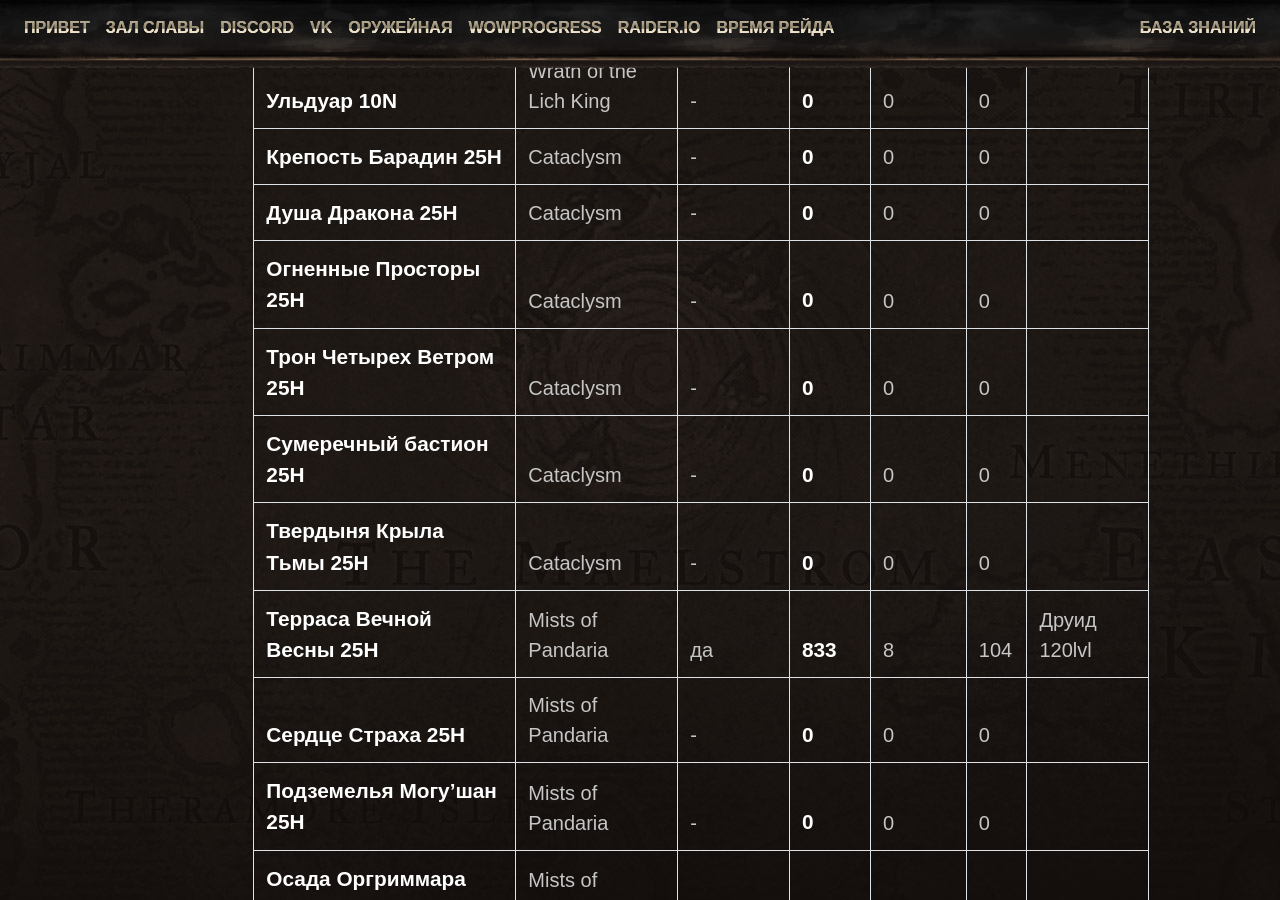
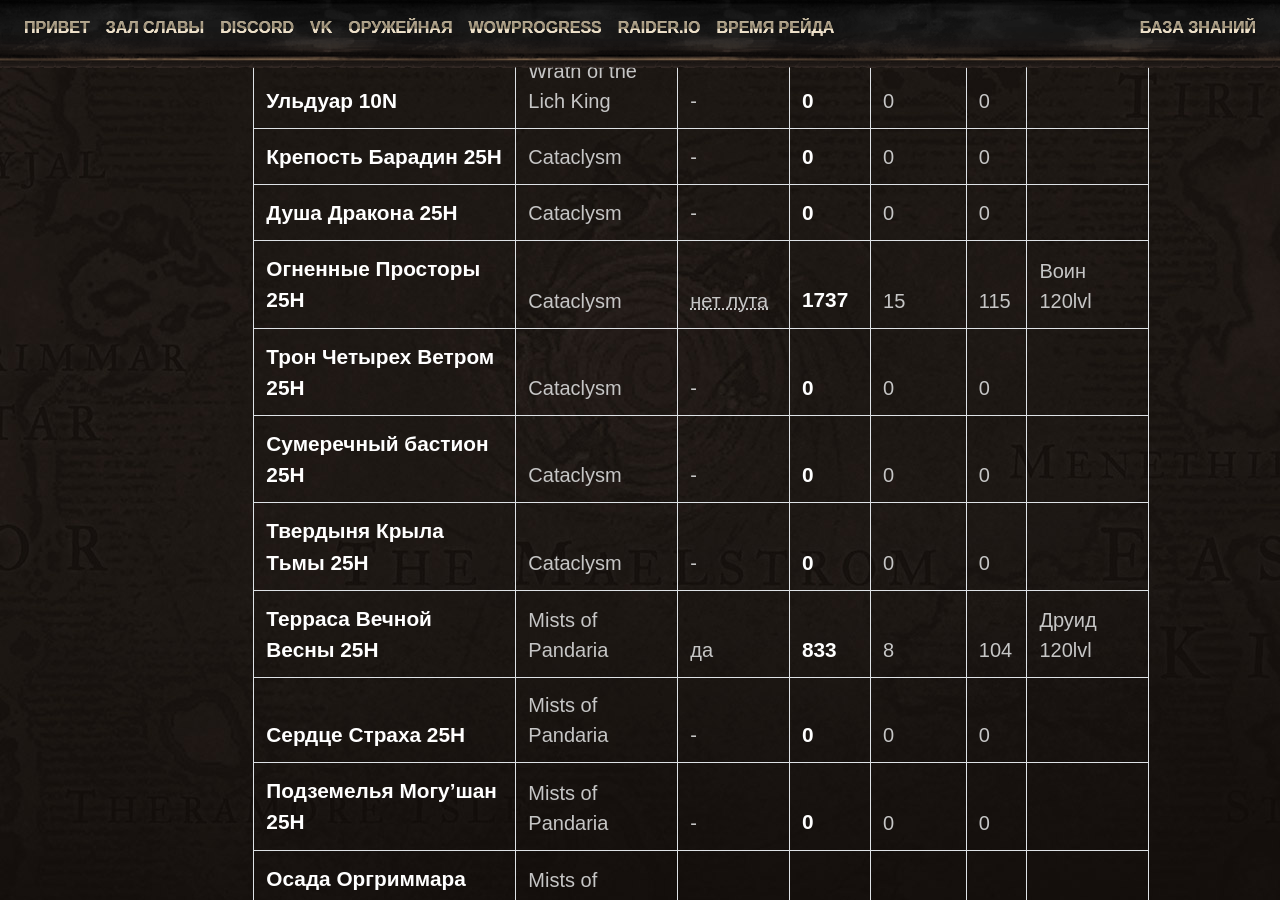
Before and after one commit to forestguild/website, a Jekyll site: the page built from wiki/goldfarm.md, in a window 1280 px wide and 900 px high, scrolled down 3277 px. Built offline with Jekyll 4.4.1, drawn with Linux system fonts in a browser that asks for light colours; some web fonts are replaced; a script that is not in the unit is left out; comment, search, counter and statistics services are not loaded.

Commit message:
Goldfarm - added data

```diff
--- a/_data/goldfarm_raid.csv
+++ b/_data/goldfarm_raid.csv
@@ -22,7 +22,7 @@
 Ульдуар 10N,Wrath of the Lich King,-,0,0
 Крепость Барадин 25H,Cataclysm,-,0,0
 Душа Дракона 25H,Cataclysm,-,0,0
-Огненные Просторы 25H,Cataclysm,-,0,0
+Огненные Просторы 25H,Cataclysm,нет лута,1737,15,Воин 120lvl
 Трон Четырех Ветром 25H,Cataclysm,-,0,0
 Сумеречный бастион 25H,Cataclysm,-,0,0
 Твердыня Крыла Тьмы 25H,Cataclysm,-,0,0
--- a/wiki/goldfarm.md
+++ b/wiki/goldfarm.md
@@ -102,3 +102,4 @@
 
 
 *[GpM]: Gold per Minute - золото в минуту
+*[нет лута]: В некоторых рейдах с треша нет добычи вообще, либо еще слишком мало. Нет смысла тут чистить треш
```
